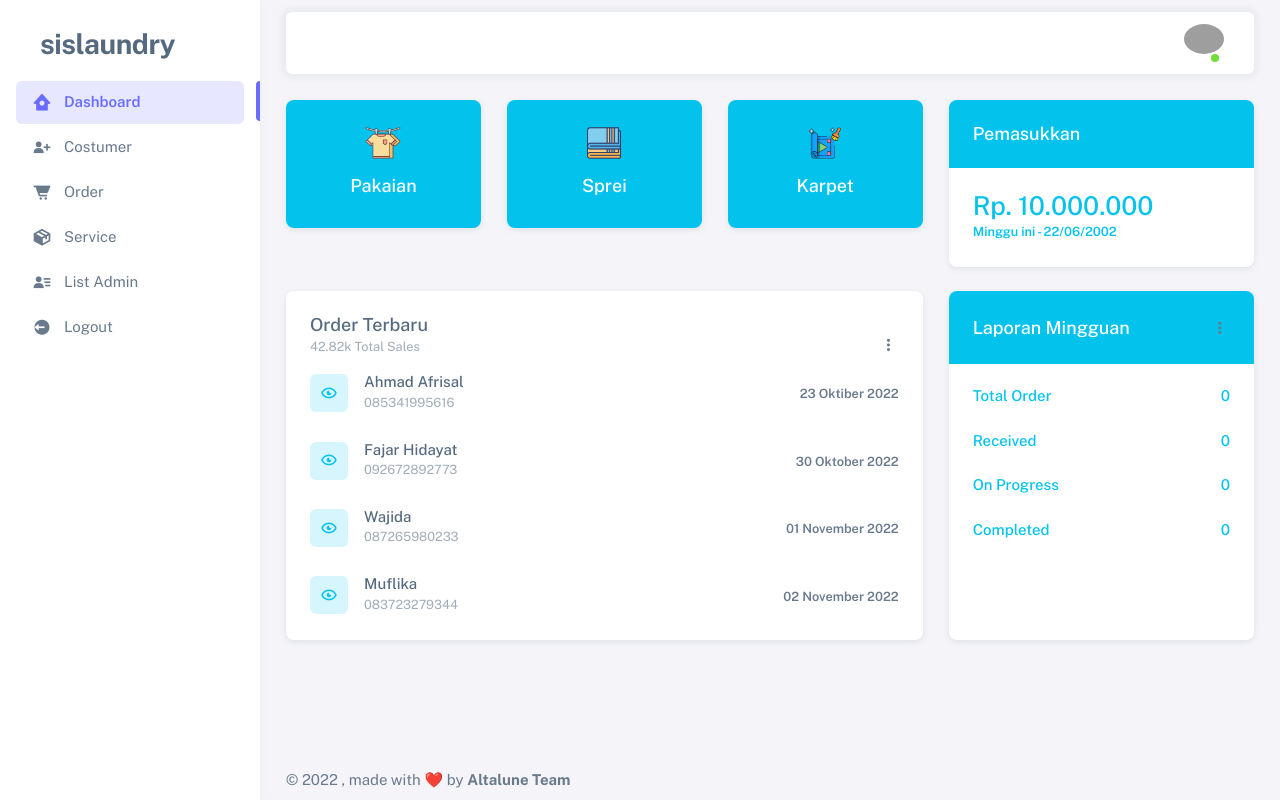
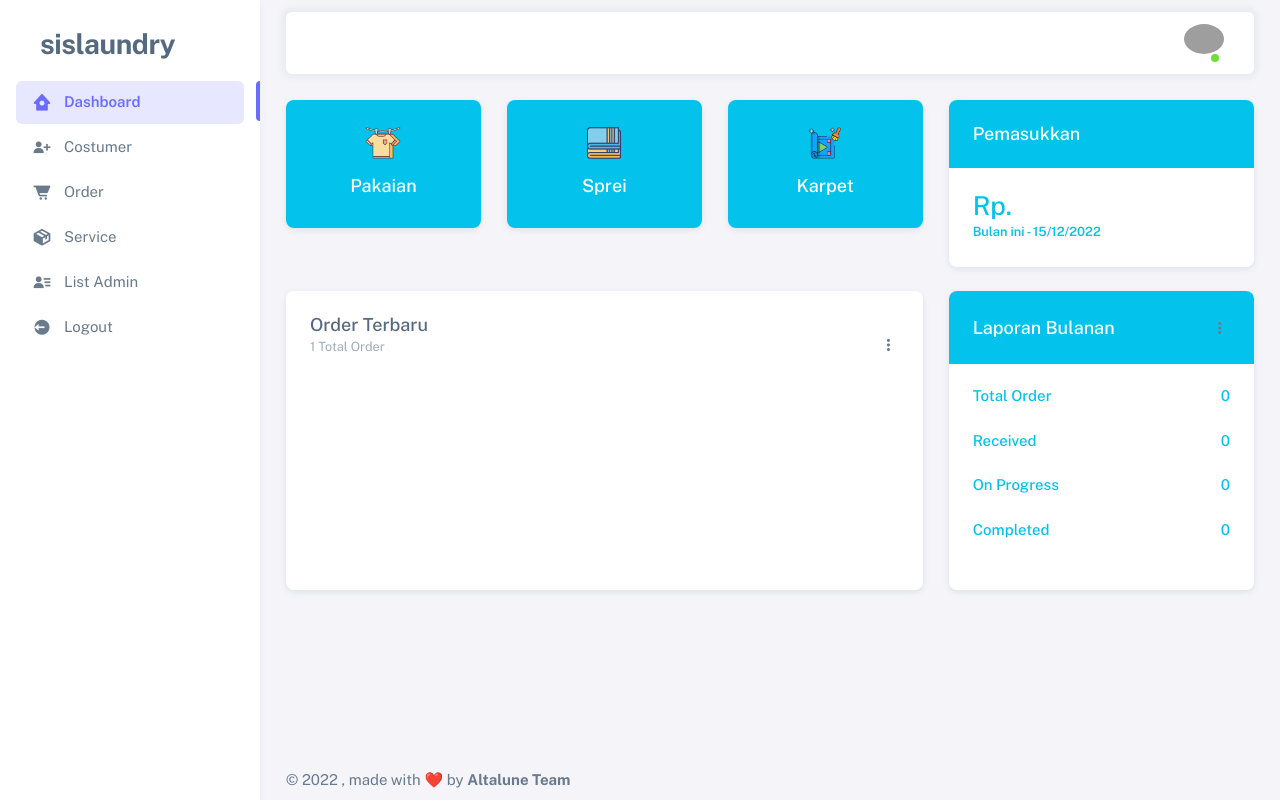
Before and after one commit to ahmad-afrisal/sislaundry, a PHP site: page /dashboard.php in a window 1280 px wide. Run offline with PHP 8.4, Linux system fonts and the light colour scheme; the visitor is signed in with stand-in values (Sample User, id 1); tables that the repository leaves empty or names only in its code hold one stand-in row (values such as "Sample post"); grey boxes are pictures that could not be loaded.

Commit message:
update dashboard

```diff
--- a/dashboard.php
+++ b/dashboard.php
@@ -1,5 +1,6 @@
 <?php
 session_start();
+include 'config.php';
 
 if (!isset($_SESSION["login"])) {
     header("Location: login.php");
@@ -72,7 +73,7 @@ if (!isset($_SESSION["login"])) {
 
         <aside id="layout-menu" class="layout-menu menu-vertical menu bg-menu-theme">
         <div class="app-brand demo">
-            <a href="index.html" class="app-brand-link">
+            <a href="index.php" class="app-brand-link">
             </span>
             <span class="app-brand-text demo menu-text fw-bolder ms-2">sisLaundry</span>
             </a>
@@ -281,8 +282,18 @@ if (!isset($_SESSION["login"])) {
                                 <div class="d-flex justify-content-between flex-sm-row flex-column gap-3">
                                     <div class="d-flex flex-sm-column flex-row align-items-start justify-content-between">
                                         <div class="mt-sm-auto">
-                                            <h3 class="mb-0 text-info">Rp. 10.000.000</h3>
-                                            <small class="text-info text-nowrap fw-semibold">Minggu ini - 22/06/2002</small>
+                                            <?php
+                                                $bln = date("m");
+                                                $query = mysqli_query($config, "SELECT sum(total) as pemasukan FROM transactions WHERE MONTH(date_transaction) = '".$bln."' ");
+
+                                                while ($r = mysqli_fetch_array($query)) {
+                                            ?>
+
+                                            <h3 class="mb-0 text-info">Rp. <?= $r['pemasukan']; ?></h3>
+                                            <?php
+                                                }
+                                            ?>
+                                            <small class="text-info text-nowrap fw-semibold">Bulan ini - <?= date('d/m/Y') ;?></small>
                                         </div>
                                     </div>
                                 </div>
@@ -301,7 +312,16 @@ if (!isset($_SESSION["login"])) {
                     <div class="card-header d-flex align-items-center justify-content-between pb-0">
                     <div class="card-title mb-3">
                         <h5 class="m-0 me-2">Order Terbaru</h5>
-                        <small class="text-muted">42.82k Total Sales</small>
+                        <?php
+                            $bln = date("m");
+                            $query = mysqli_query($config, "SELECT count(total) as totalOrder FROM transactions");
+
+                            while ($r = mysqli_fetch_array($query)) {
+                        ?>
+                        <small class="text-muted"><?= $r['totalOrder']; ?>  Total Order</small>
+                        <?php
+                            }
+                        ?>
                     </div>
                     <div class="dropdown">
                         <button
@@ -323,68 +343,30 @@ if (!isset($_SESSION["login"])) {
                     </div>
                     <div class="card-body">
                         <ul class="p-0 m-0">
-                        <li class="d-flex mb-4 pb-1">
-                        <div class="avatar flex-shrink-0 me-3">
-                            <span class="avatar-initial rounded bg-label-info"
-                            ><i class="bx bx-show-alt"></i
-                            ></span>
-                        </div>
-                        <div class="d-flex w-100 flex-wrap align-items-center justify-content-between gap-2">
-                            <div class="me-2">
-                            <h6 class="mb-0">Ahmad Afrisal</h6>
-                            <small class="text-muted">085341995616</small>
-                            </div>
-                            <div class="user-progress">
-                            <small class="fw-semibold">23 Oktiber 2022</small>
-                            </div>
-                        </div>
-                        </li>
-                        <li class="d-flex mb-4 pb-1">
-                        <div class="avatar flex-shrink-0 me-3">
-                            <a href="">
-                                <span class="avatar-initial rounded bg-label-info"><i class="bx bx-show-alt"></i></span>
-                            </a>
-                        </div>
-                        <div class="d-flex w-100 flex-wrap align-items-center justify-content-between gap-2">
-                            <div class="me-2">
-                            <h6 class="mb-0">Fajar Hidayat</h6>
-                            <small class="text-muted">092672892773</small>
-                            </div>
-                            <div class="user-progress">
-                            <small class="fw-semibold">30 Oktober 2022</small>
-                            </div>
-                        </div>
-                        </li>
+                        <?php
+                            $query = mysqli_query($config, "SELECT * FROM transactions
+                            JOIN users ON transactions.users_id=users.id
+                            JOIN service ON transactions.service_id=service.id
+                            JOIN costumers ON transactions.costumers_id=costumers.id ORDER BY date_transaction DESC LIMIT 5");
+
+                            while($data = mysqli_fetch_array($query)) {
+                        ?>
                             <li class="d-flex mb-4 pb-1">
                                 <div class="avatar flex-shrink-0 me-3">
                                     <span class="avatar-initial rounded bg-label-info"><i class="bx bx-show-alt"></i></span>
                                 </div>
                                 <div class="d-flex w-100 flex-wrap align-items-center justify-content-between gap-2">
-                            <div class="me-2">
-                            <h6 class="mb-0">Wajida</h6>
-                            <small class="text-muted">087265980233</small>
+                                    <div class="me-2"><h6 class="mb-0"><?= $data['name']; ?></h6>
+                                        <small class="text-muted"><?= $data['phone_number']; ?></small>
                                     </div>
                                     <div class="user-progress">
-                            <small class="fw-semibold">01 November 2022</small>
+                                        <small class="fw-semibold"><?= $data['date_transaction']; ?></small>
                                     </div>
                                 </div>
                             </li>
-                        <li class="d-flex">
-                        <div class="avatar flex-shrink-0 me-3">
-                            <span class="avatar-initial rounded bg-label-info">
-                                <i class="bx bx-show-alt"></i>
-                            </span>
-                        </div>
-                        <div class="d-flex w-100 flex-wrap align-items-center justify-content-between gap-2">
-                            <div class="me-2">
-                            <h6 class="mb-0">Muflika</h6>
-                            <small class="text-muted">083723279344</small>
-                            </div>
-                            <div class="user-progress">
-                            <small class="fw-semibold">02 November 2022</small>
-                            </div>
-                        </div>
-                        </li>
+                        <?php
+                            }
+                        ?>
                         </ul>
                     </div>
                 </div>
@@ -395,7 +377,7 @@ if (!isset($_SESSION["login"])) {
                 <div class="col-md-6 col-lg-4 order-2 order-sm-3 mb-4">
                 <div class="card h-100">
                     <div class="card-header bg-info mb-4 d-flex align-items-center justify-content-between">
-                        <h5 class="card-title m-0 me-2 text-white ">Laporan Mingguan</h5>
+                        <h5 class="card-title m-0 me-2 text-white ">Laporan Bulanan</h5>
                         <div class="dropdown">
                             <button
                             class="btn p-0"
@@ -422,7 +404,16 @@ if (!isset($_SESSION["login"])) {
                                         <h6 class="mb-0 text-info">Total Order</h6>
                                     </div>
                                     <div class="user-progress d-flex align-items-center gap-1">
-                                        <h6 class="mb-0 text-info">0</h6>
+                                    <?php
+                                        $bln = date("m");
+                                        $query = mysqli_query($config, "SELECT count(total) as totalOrder FROM transactions WHERE MONTH(date_transaction) = '".$bln."'");
+
+                                        while ($r = mysqli_fetch_array($query)) {
+                                    ?>
+                                        <h6 class="mb-0 text-info"><?= $r['totalOrder']; ?></h6>
+                                    <?php
+                                        }
+                                    ?>
                                     </div>
                                 </div>
                             </li>
@@ -432,7 +423,16 @@ if (!isset($_SESSION["login"])) {
                                         <h6 class="mb-0 text-info">Received</h6>
                                     </div>
                                     <div class="user-progress d-flex align-items-center gap-1">
-                                        <h6 class="mb-0 text-info">0</h6>
+                                    <?php
+                                        $bln = date("m");
+                                        $query = mysqli_query($config, "SELECT count(total) as received FROM transactions WHERE STATUS='MASUK' and MONTH(date_transaction) = '".$bln."'");
+
+                                        while ($r = mysqli_fetch_array($query)) {
+                                    ?>
+                                        <h6 class="mb-0 text-info"><?= $r['received']; ?></h6>
+                                    <?php
+                                        }
+                                    ?>
                                     </div>
                                 </div>
                             </li>
@@ -442,7 +442,16 @@ if (!isset($_SESSION["login"])) {
                                         <h6 class="mb-0 text-info">On Progress</h6>
                                     </div>
                                     <div class="user-progress d-flex align-items-center gap-1">
-                                        <h6 class="mb-0 text-info">0</h6>
+                                    <?php
+                                        $bln = date("m");
+                                        $query = mysqli_query($config, "SELECT count(total) as onProgress FROM transactions WHERE STATUS='PROSES' and MONTH(date_transaction) = '".$bln."'");
+
+                                        while ($r = mysqli_fetch_array($query)) {
+                                    ?>
+                                        <h6 class="mb-0 text-info"><?= $r['onProgress']; ?></h6>
+                                    <?php
+                                        }
+                                    ?>
                                     </div>
                                 </div>
                             </li>
@@ -452,10 +461,20 @@ if (!isset($_SESSION["login"])) {
                                         <h6 class="mb-0 text-info">Completed</h6>
                                     </div>
                                     <div class="user-progress d-flex align-items-center gap-1">
-                                        <h6 class="mb-0 text-info">0</h6>
+                                    <?php
+                                        $bln = date("m");
+                                        $query = mysqli_query($config, "SELECT count(total) as completed FROM transactions WHERE STATUS='PROSES' and MONTH(date_transaction) = '".$bln."'");
+
+                                        while ($r = mysqli_fetch_array($query)) {
+                                    ?>
+                                        <h6 class="mb-0 text-info"><?= $r['completed']; ?></h6>
+                                        <?php
+                                        }
+                                    ?>
                                     </div>
                                 </div>
                             </li>
+
                         </ul>
                     </div>
                 </div>
--- a/index.php
+++ b/index.php
@@ -81,7 +81,7 @@
                     </ul>
 
                     <div class="card mb-4">
-                        <h5 class="card-header">Profile Details</h5>
+                        <h5 class="card-header">Orders</h5>
                         <!-- Account -->
                         <div class="card-body">
                         <div class="table-responsive text-nowrap">
@@ -103,7 +103,7 @@
                             $query = mysqli_query($config, "SELECT * FROM transactions
                                                             JOIN users ON transactions.users_id=users.id
                                                             JOIN service ON transactions.service_id=service.id
-                                                            JOIN costumers ON transactions.costumers_id=costumers.id ORDER BY date_transaction DESC");
+                                                            JOIN costumers ON transactions.costumers_id=costumers.id ORDER BY date_transaction DESC LIMIT 10");
 
                             while($data = mysqli_fetch_array($query)) {
 
--- a/login.php
+++ b/login.php
@@ -54,7 +54,8 @@ if (isset($_POST["login"])) {
             <div class="col-md-7">
               <div class="card-body">
                 <div class="brand-wrapper">
-                  <img src="assets/img/icons/brands/logo-login.svg" alt="logo" class="logo" />
+                  <!-- <h1>SISLaundry</h1> -->
+                  <!-- <img src="assets/img/icons/brands/logo-login.svg" alt="logo" class="logo" /> -->
                 </div>
                 <p class="login-card-description">Get's Started</p>
                 <?php if(isset($error)) : ?>
```
Lines whose indentation alone changed are shown as unchanged.
